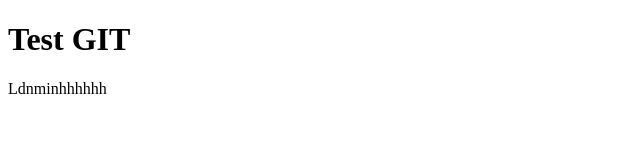
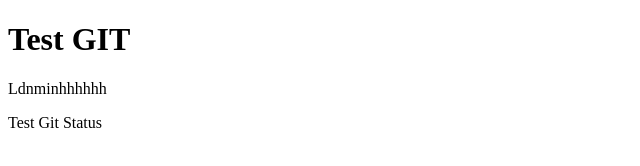
Before and after one commit to ldnminh31/Local-Repo-Test-2, a plain HTML site: page index.html in a window 1280 px wide. Shown: the whole page, without its empty margins (0-640 px from the left). Drawn offline with Linux system fonts and the light colour scheme.

Commit message:
Commit 03

```diff
--- a/index.html
+++ b/index.html
@@ -4,5 +4,6 @@
     <body>
         <h1>Test GIT</h1>
         <p>Ldnminhhhhhh </p>
+        <span>Test Git Status</span>
     </body>
 </html>
```
